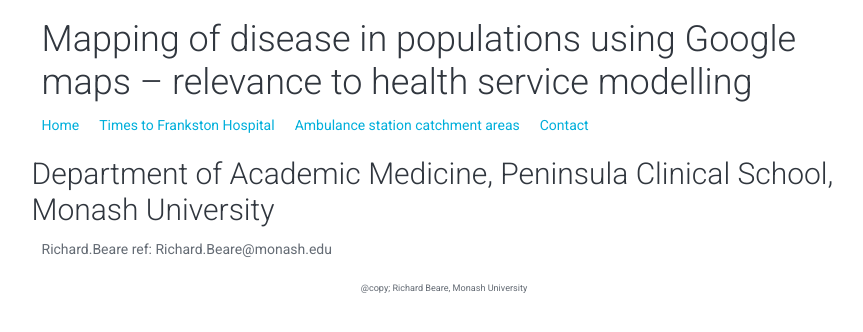
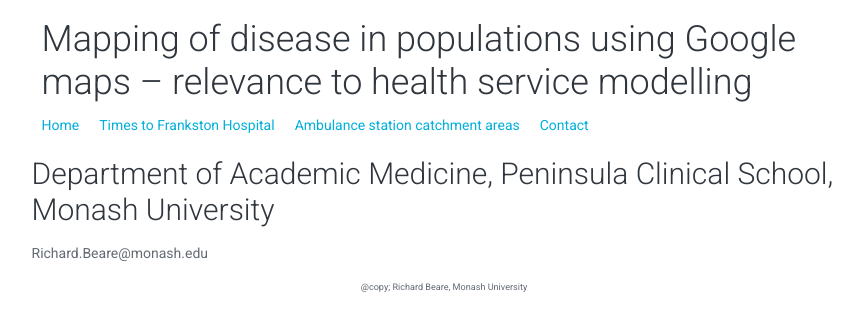
Before and after one commit to richardbeare/PeninsulaHealthRsWk2016, a Jekyll site: the page built from contact/index.md, in a window 1280 px wide. Shown: the top 332 px of the page, without its empty margins (196-1059 px from the left). Built offline with Jekyll 4.4.1, drawn with Linux system fonts in a browser that asks for light colours.

Commit message:
email link

```diff
--- a/contact/index.md
+++ b/contact/index.md
@@ -7,6 +7,4 @@
 
 ## Department of Academic Medicine, Peninsula Clinical School, Monash University
 
-<section class="content">
-
-Richard.Beare ref: Richard.Beare@monash.edu
+Richard.Beare@monash.edu
```
